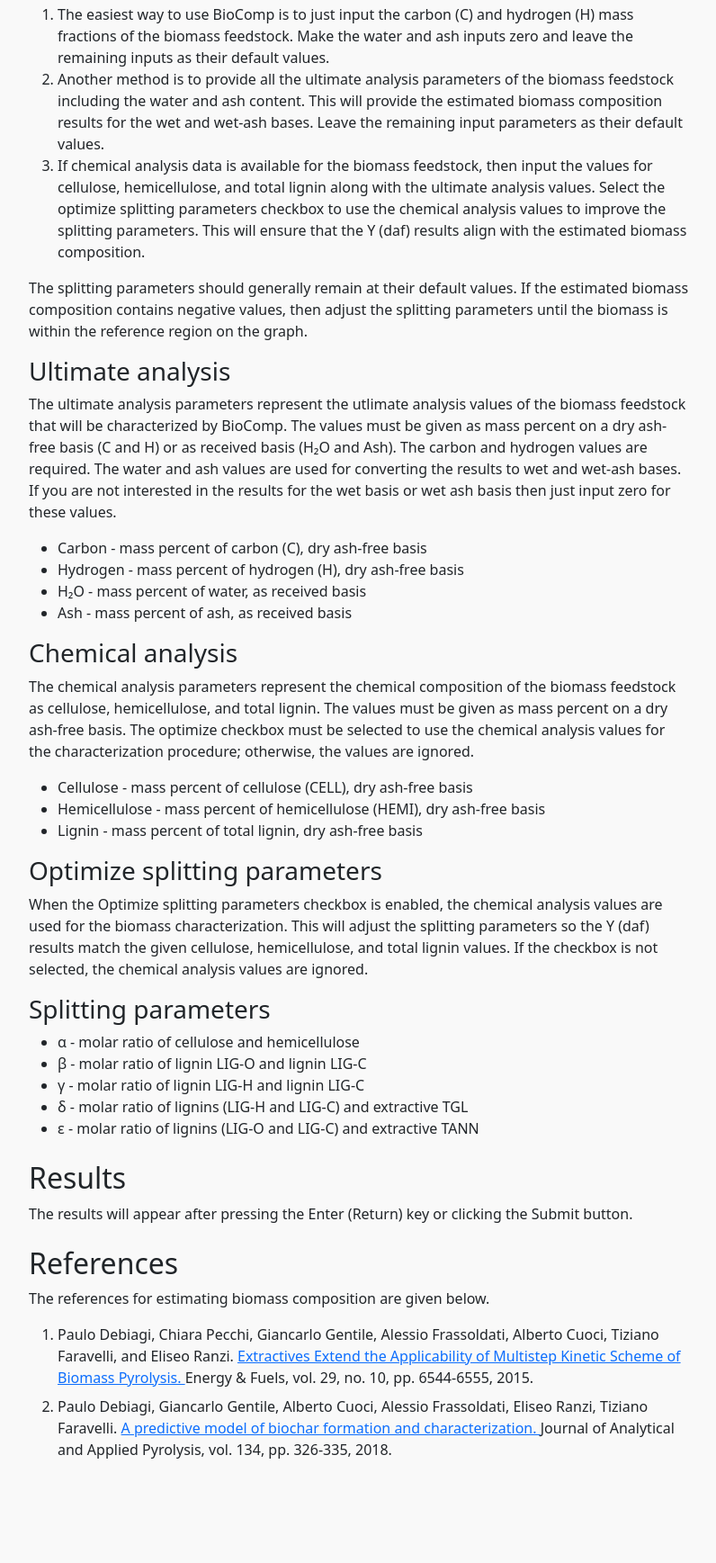
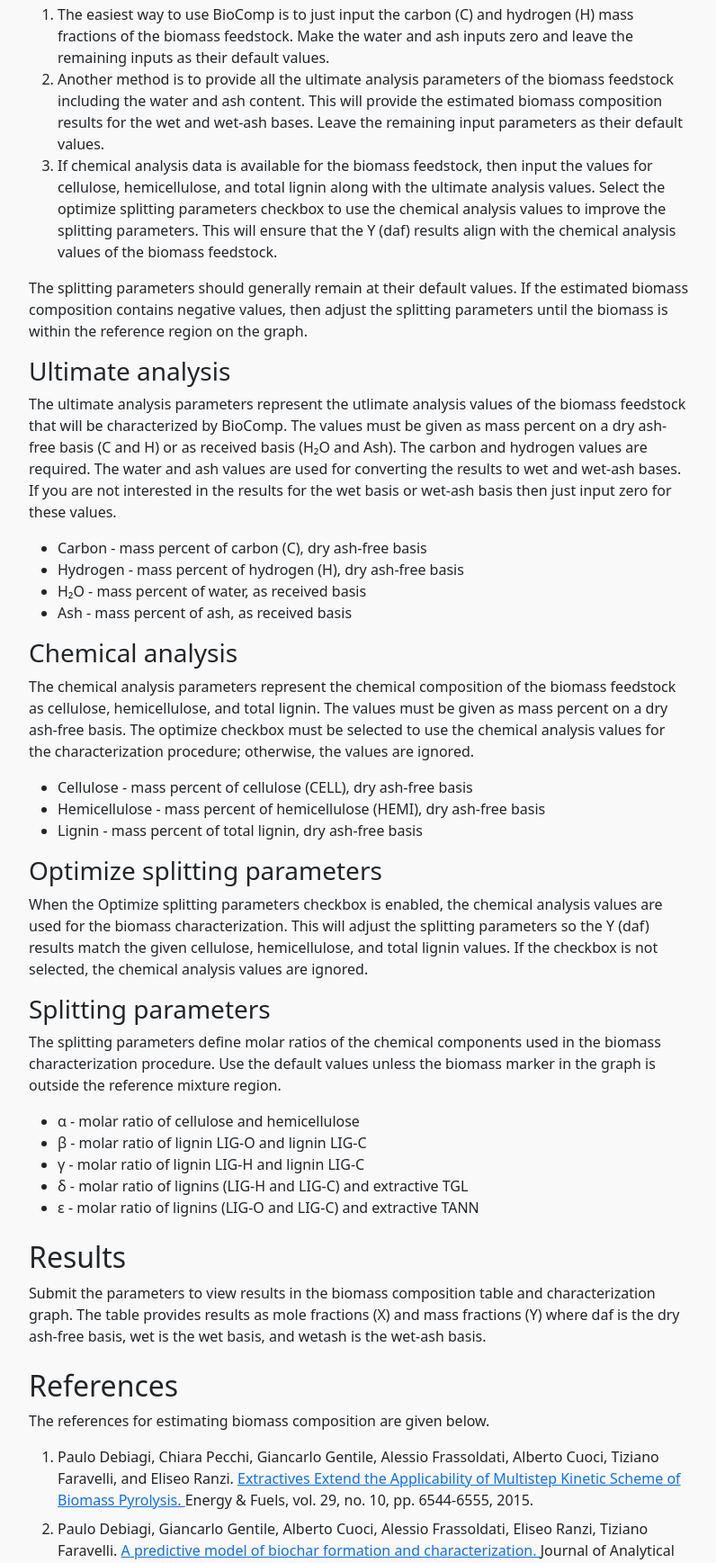
Before and after one commit to wigging/biocomp, a Python web app: template src/biocomp/templates/docs.html in a window 1280 px wide. Shown: the part 642-2379 px from the top of the page at 90% size, without its empty margins (50-846 px from the left). Run offline with Jinja, Linux system fonts and the light colour scheme; the template is opened without the code that fills it, so the values that code supplies are empty.

Commit message:
Add more documentation

```diff
--- a/src/biocomp/templates/docs.html
+++ b/src/biocomp/templates/docs.html
@@ -72,7 +72,7 @@
           for cellulose, hemicellulose, and total lignin along with the ultimate analysis values.
           Select the optimize splitting parameters checkbox to use the chemical analysis values to
           improve the splitting parameters. This will ensure that the Y (daf) results align with the
-          estimated biomass composition.
+          chemical analysis values of the biomass feedstock.
         </li>
       </ol>
 
@@ -89,7 +89,7 @@
         feedstock that will be characterized by BioComp. The values must be given as mass percent on
         a dry ash-free basis (C and H) or as received basis (H₂O and Ash). The carbon and hydrogen
         values are required. The water and ash values are used for converting the results to wet and
-        wet-ash bases. If you are not interested in the results for the wet basis or wet ash basis
+        wet-ash bases. If you are not interested in the results for the wet basis or wet-ash basis
         then just input zero for these values.
       </p>
 
@@ -126,6 +126,12 @@
 
       <h3>Splitting parameters</h3>
 
+      <p>
+        The splitting parameters define molar ratios of the chemical components used in the biomass
+        characterization procedure. Use the default values unless the biomass marker in the graph is
+        outside the reference mixture region.
+      </p>
+
       <ul>
         <li>α - molar ratio of cellulose and hemicellulose</li>
         <li>β - molar ratio of lignin LIG-O and lignin LIG-C</li>
@@ -137,7 +143,9 @@
       <h2 class="mt-4">Results</h2>
 
       <p>
-        The results will appear after pressing the Enter (Return) key or clicking the Submit button.
+        Submit the parameters to view results in the biomass composition table and characterization
+        graph. The table provides results as mole fractions (X) and mass fractions (Y) where daf is
+        the dry ash-free basis, wet is the wet basis, and wetash is the wet-ash basis.
       </p>
 
       <h2 class="mt-4">References</h2>
--- a/src/biocomp/templates/index.html
+++ b/src/biocomp/templates/index.html
@@ -78,7 +78,7 @@
           </div>
         </div>
 
-        <button type="submit" class="btn btn-primary mb-5">Submit</button>
+        <button type="submit" class="btn btn-primary mt-4 mb-5">Submit Parameters</button>
       </form>
     </div>
     <div class="col-md border-start ps-md-5">
```
